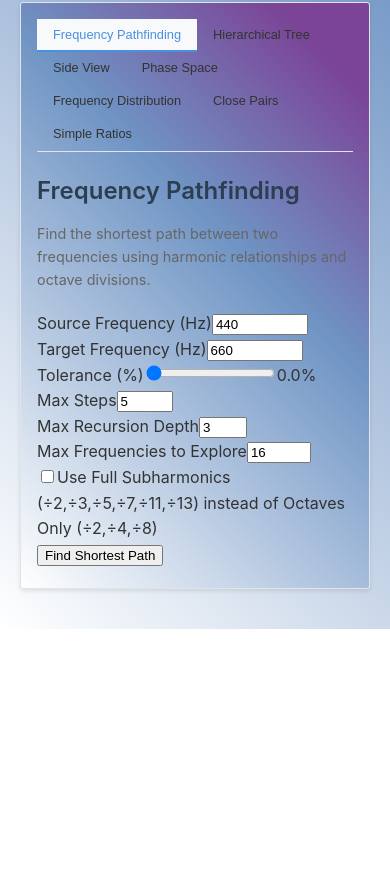
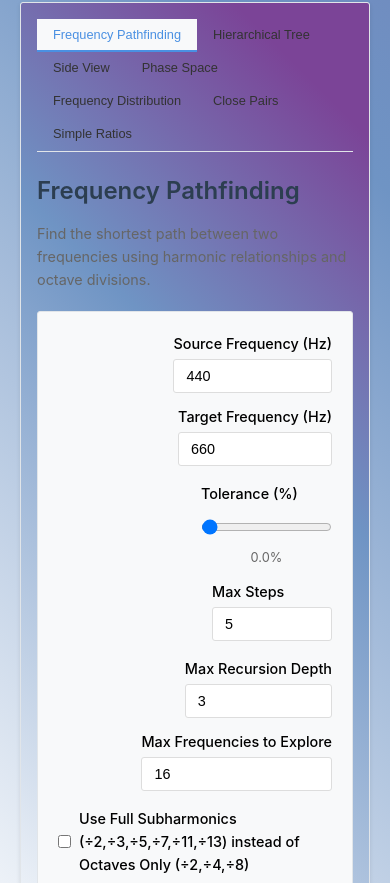
Before and after one commit to alchemicAV/hypokei, a React (Create React App) app: page / in a window 390 px wide. Shown: the part 2101-2984 px from the top of the page. Before the commit the page ends 2730 px from the top, so only its background shows below. Built offline with nearby package versions, Linux system fonts and the light colour scheme.

Commit message:
Update HarmonicExplorer.css

```diff
--- a/src/HarmonicExplorer.css
+++ b/src/HarmonicExplorer.css
@@ -220,6 +220,228 @@
 	margin: 0;
 }
 
+/* Frequency Pathfinding Styles */
+.pathfinding-container {
+	display: flex;
+	flex-direction: column;
+}
+
+.pathfinding-inputs {
+	background: #f8f9fa;
+	padding: 20px;
+	border-radius: 3px;
+	border: 1px solid #e1e5e9;
+	margin-bottom: 24px;
+}
+
+.pathfinding-row {
+	display: flex;
+	gap: 20px;
+	margin-bottom: 16px;
+	align-items: end;
+}
+
+.pathfinding-group {
+	display: flex;
+	flex-direction: column;
+	flex: 1;
+	min-width: 120px;
+}
+
+.pathfinding-group label {
+	font-weight: 500;
+	margin-bottom: 4px;
+	color: black;
+	font-size: 0.9rem;
+}
+
+.pathfinding-group input[type="number"],
+.pathfinding-group input[type="range"] {
+	padding: 8px 12px;
+	border: 1px solid #ddd;
+	border-radius: 3px;
+	font-size: 0.9rem;
+	background: white;
+}
+
+.pathfinding-group input[type="range"] {
+	padding: 0;
+	margin: 8px 0;
+}
+
+.range-value {
+	font-size: 0.8rem;
+	color: #666;
+	text-align: center;
+	margin-top: 4px;
+}
+
+.checkbox-label {
+	display: flex !important;
+	flex-direction: row !important;
+	align-items: center;
+	gap: 8px;
+	cursor: pointer;
+	font-size: 0.9rem;
+}
+
+.checkbox-label input[type="checkbox"] {
+	margin: 0;
+	padding: 0;
+}
+
+.pathfinding-actions {
+	text-align: center;
+	margin-top: 8px;
+}
+
+.search-btn {
+	background: #4a90e2;
+	color: white;
+	border: none;
+	padding: 12px 24px;
+	border-radius: 3px;
+	font-size: 1rem;
+	font-weight: 500;
+	cursor: pointer;
+	transition: all 0.2s ease;
+}
+
+.search-btn:hover:not(:disabled) {
+	background: #357abd;
+	box-shadow: 0 2px 4px rgba(74, 144, 226, 0.3);
+}
+
+.search-btn:disabled {
+	background: #ccc;
+	cursor: not-allowed;
+}
+
+/* Results Styles */
+.pathfinding-results {
+	background: white;
+	border: 1px solid #e1e5e9;
+	border-radius: 3px;
+	padding: 20px;
+}
+
+.result-summary {
+	margin-bottom: 24px;
+}
+
+.result-title {
+	margin: 0 0 12px 0;
+	font-size: 1.2rem;
+	font-weight: 600;
+}
+
+.result-stats {
+	display: grid;
+	grid-template-columns: repeat(auto-fit, minmax(150px, 1fr));
+	gap: 16px;
+	margin: 16px 0;
+}
+
+.stat {
+	display: flex;
+	justify-content: space-between;
+	padding: 8px 12px;
+	background: #f8f9fa;
+	border-radius: 3px;
+	border-left: 3px solid #4a90e2;
+}
+
+.stat-label {
+	font-weight: 500;
+	color: #666;
+}
+
+.stat-value {
+	font-weight: 600;
+	color: #2c3e50;
+}
+
+.result-reason,
+.result-suggestion,
+.result-stats-text {
+	margin: 8px 0;
+	color: #666;
+	font-size: 0.9rem;
+}
+
+.result-suggestion {
+	font-style: italic;
+	color: #888;
+}
+
+/* Path Visualization */
+.path-visualization h4 {
+	margin: 0 0 16px 0;
+	font-size: 1.1rem;
+	font-weight: 600;
+	color: #2c3e50;
+}
+
+.path-steps {
+	display: flex;
+	flex-wrap: wrap;
+	align-items: center;
+	gap: 12px;
+	padding: 16px;
+	background: #f8f9fa;
+	border-radius: 3px;
+	overflow-x: auto;
+}
+
+.path-step {
+	display: flex;
+	align-items: center;
+	gap: 8px;
+	background: white;
+	border: 1px solid #e1e5e9;
+	border-radius: 3px;
+	padding: 12px;
+	min-width: 120px;
+	position: relative;
+}
+
+.step-number {
+	background: #4a90e2;
+	color: white;
+	border-radius: 50%;
+	width: 24px;
+	height: 24px;
+	display: flex;
+	align-items: center;
+	justify-content: center;
+	font-size: 0.8rem;
+	font-weight: 600;
+	flex-shrink: 0;
+}
+
+.step-content {
+	flex: 1;
+}
+
+.step-frequency {
+	font-weight: 600;
+	color: #2c3e50;
+	font-size: 0.9rem;
+}
+
+.step-action {
+	font-size: 0.8rem;
+	color: #666;
+	font-family: 'Monaco', 'Menlo', 'Ubuntu Mono', monospace;
+}
+
+.step-arrow {
+	font-size: 1.2rem;
+	color: #4a90e2;
+	font-weight: bold;
+	margin: 0 4px;
+}
+
 /* Tree Visualization */
 .tree-container {
 	display: flex;
@@ -335,6 +557,28 @@
 	box-shadow: 0 2px 4px rgba(74, 144, 226, 0.3);
 }
 
+/* Responsive Design for Pathfinding */
+@media (max-width: 768px) {
+	.pathfinding-row {
+		flex-direction: column;
+		gap: 12px;
+	}
+
+	.result-stats {
+		grid-template-columns: 1fr;
+	}
+
+	.path-steps {
+		flex-direction: column;
+		align-items: stretch;
+	}
+
+	.step-arrow {
+		transform: rotate(90deg);
+		align-self: center;
+	}
+}
+
 /* Responsive Design */
 @media (max-width: 768px) {
 	.app {
```
